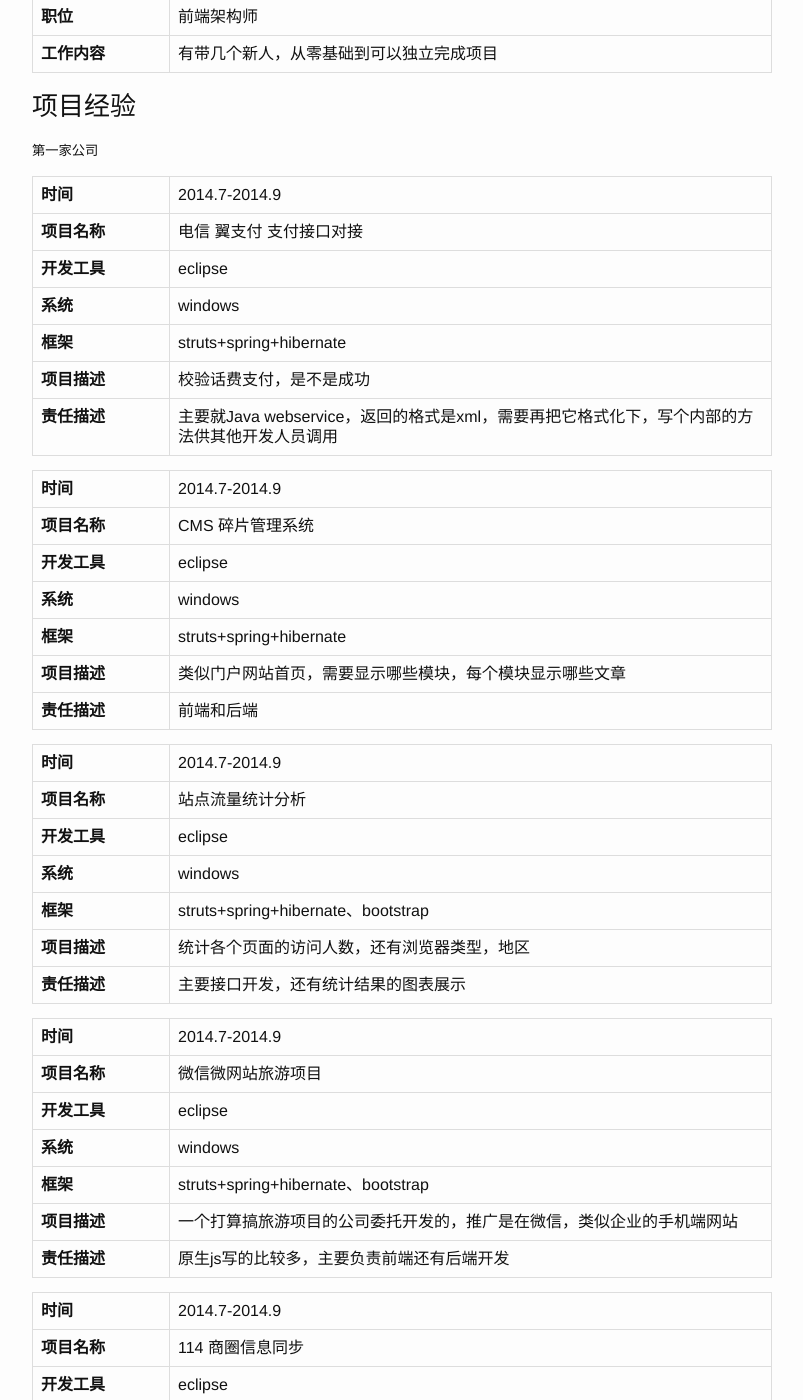
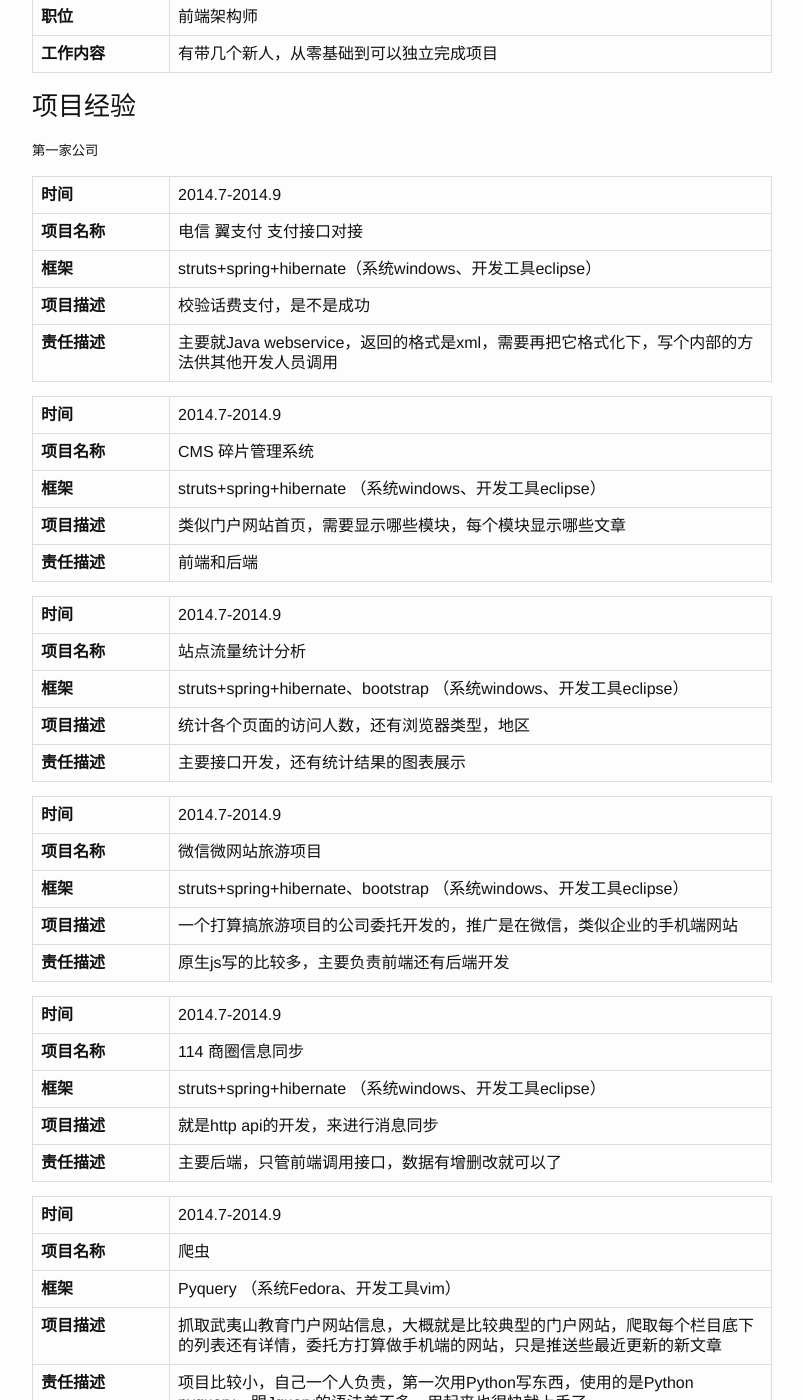
Before and after one commit to ohcrider/ohcrider.github.io, a Jekyll site: the page built from resume.md, in a window 1280 px wide and 1400 px high, scrolled down 1631 px. Shown: the whole window, without its empty margins (238-1041 px from the left). Built offline with Jekyll 4.4.1, drawn with Linux system fonts in a browser that asks for light colours; some of the changed text lies outside the part shown.

Commit message:
Update resume.md

```diff
--- a/resume.md
+++ b/resume.md
@@ -63,49 +63,37 @@ permalink: /resume/
 
 时间 | 2014.7-2014.9
 项目名称 | 电信 翼支付 支付接口对接
-开发工具 | eclipse
-系统 | windows
-框架 | struts+spring+hibernate
+框架 | struts+spring+hibernate（系统windows、开发工具eclipse）
 项目描述 | 校验话费支付，是不是成功
 责任描述 | 主要就Java webservice，返回的格式是xml，需要再把它格式化下，写个内部的方法供其他开发人员调用
 
 时间 | 2014.7-2014.9
 项目名称 | CMS 碎片管理系统
-开发工具 | eclipse
-系统 | windows
-框架 | struts+spring+hibernate
+框架 | struts+spring+hibernate （系统windows、开发工具eclipse）
 项目描述 | 类似门户网站首页，需要显示哪些模块，每个模块显示哪些文章
 责任描述 | 前端和后端
 
 时间 | 2014.7-2014.9
 项目名称 | 站点流量统计分析
-开发工具 | eclipse
-系统 | windows
-框架 | struts+spring+hibernate、bootstrap
+框架 | struts+spring+hibernate、bootstrap （系统windows、开发工具eclipse）
 项目描述 | 统计各个页面的访问人数，还有浏览器类型，地区
 责任描述 | 主要接口开发，还有统计结果的图表展示
 
 时间 | 2014.7-2014.9
 项目名称 | 微信微网站旅游项目
-开发工具 | eclipse
-系统 | windows
-框架 | struts+spring+hibernate、bootstrap
+框架 | struts+spring+hibernate、bootstrap （系统windows、开发工具eclipse）
 项目描述 | 一个打算搞旅游项目的公司委托开发的，推广是在微信，类似企业的手机端网站
 责任描述 | 原生js写的比较多，主要负责前端还有后端开发
 
 时间 | 2014.7-2014.9
 项目名称 | 114 商圈信息同步
-开发工具 | eclipse
-系统 | windows
-框架 | struts+spring+hibernate
+框架 | struts+spring+hibernate （系统windows、开发工具eclipse）
 项目描述 | 就是http api的开发，来进行消息同步
 责任描述 | 主要后端，只管前端调用接口，数据有增删改就可以了
 
 时间 | 2014.7-2014.9
 项目名称 | 爬虫
-开发工具 | vim
-系统 | Fedora
-框架 | Pyquery
+框架 | Pyquery （系统Fedora、开发工具vim）
 项目描述 | 抓取武夷山教育门户网站信息，大概就是比较典型的门户网站，爬取每个栏目底下的列表还有详情，委托方打算做手机端的网站，只是推送些最近更新的新文章
 责任描述 | 项目比较小，自己一个人负责，第一次用Python写东西，使用的是Python pyquery，跟Jquery的语法差不多，用起来也很快就上手了
 
@@ -163,9 +139,7 @@ permalink: /resume/
 
 时间 | 2016.7-2020.7
 项目名称 | Facebook页游相关
-开发工具 | Atom
-系统 | OS X
-框架 | ES6、VueJS、Webpack、React、Redux
+框架 | ES6、VueJS、Webpack、React、Redux （系统Fedora、开发工具Atom）
 项目描述 | 主要负责页游的主站，和一些内部系统的维护
 责任描述 | 前端架构
 
```
Also changed, not shown: other parts of resume.md (+6 -18 lines).
